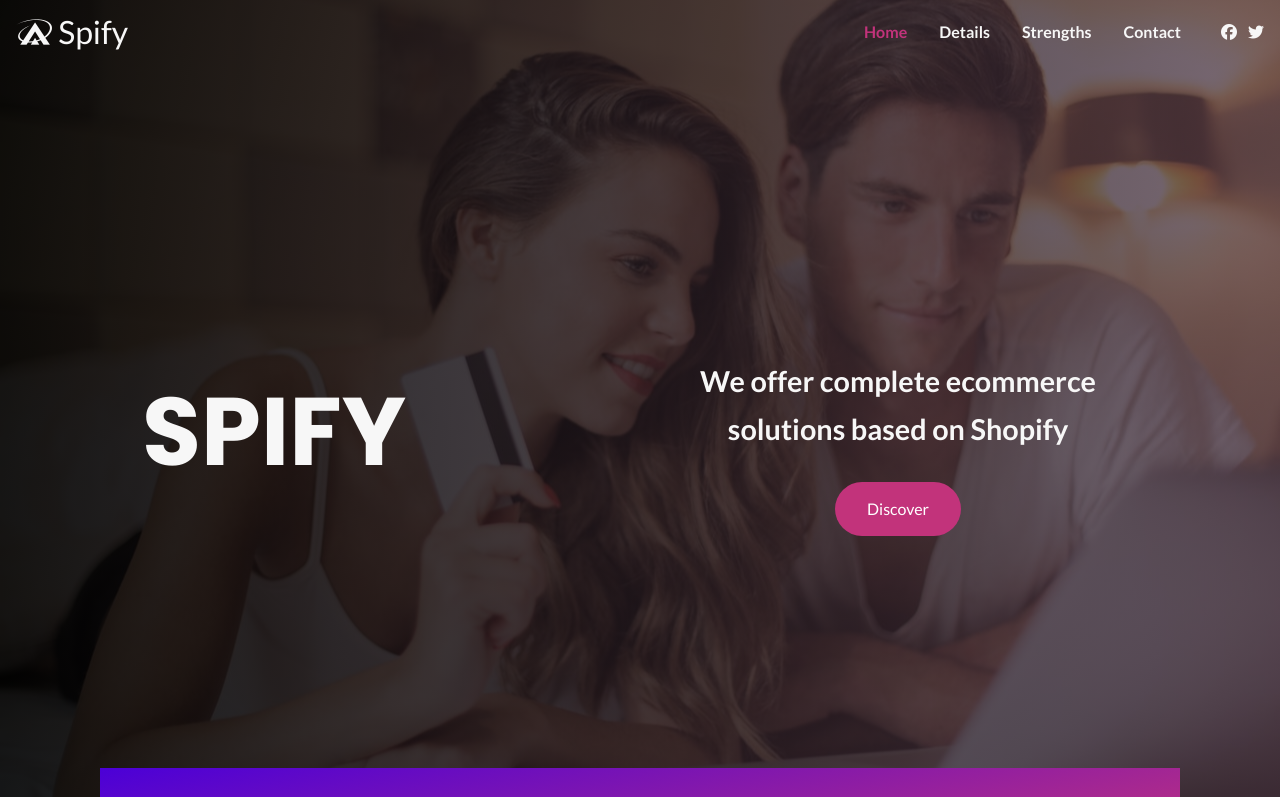
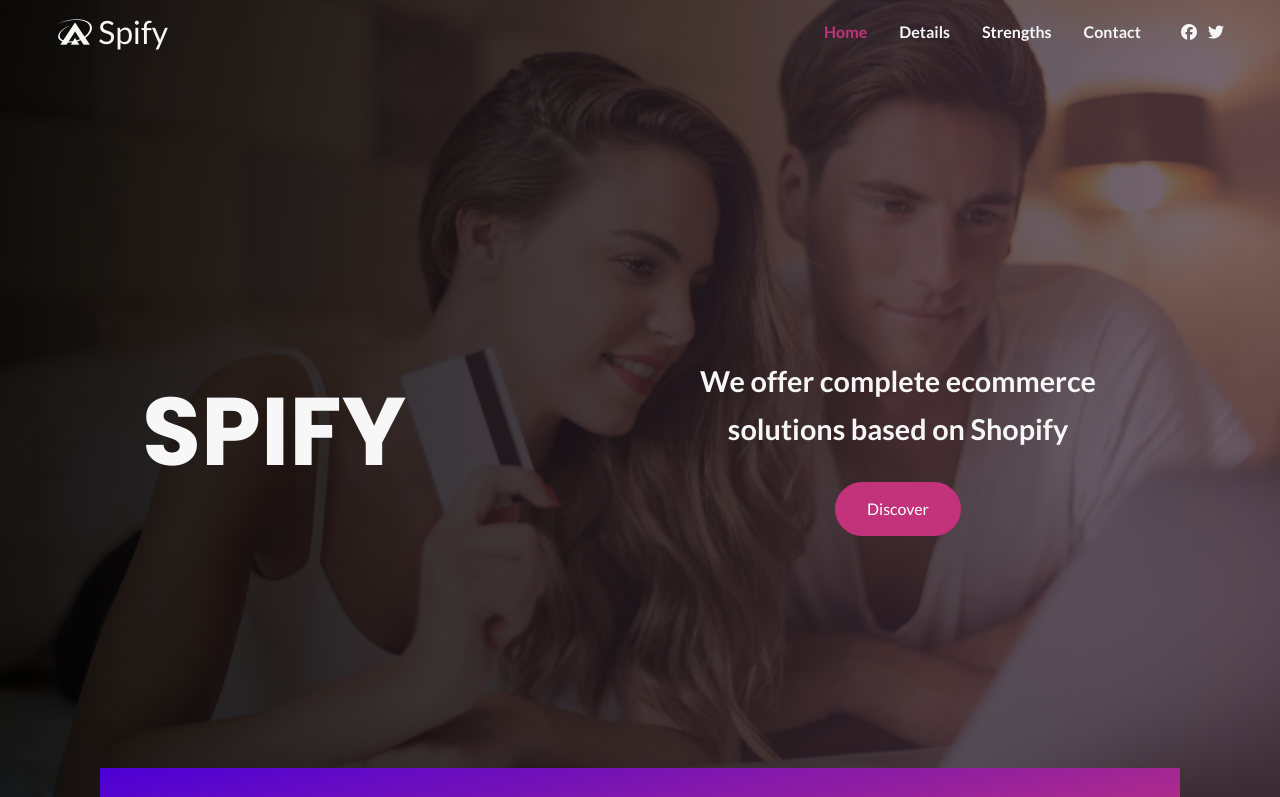
Before and after one commit to CRISSFMB/landing-page-spify-add-portfolio, a website: page src/index.html in a window 1280 px wide. Shown: the top 797 px of the page. Drawn offline with nearby package versions, Linux system fonts and the light colour scheme; files that its build step writes are made by us from their sources; files whose address does not match are found by name.

Commit message:
fix container nav

```diff
--- a/src/index.html
+++ b/src/index.html
@@ -37,7 +37,7 @@
 
   <header class="hero">
 
-    <nav class="nav">
+    <nav class="nav container-100 ">
 
       <div class="icon">
         <i class="fab fa-asymmetrik"></i>
@@ -54,9 +54,6 @@
         <li class="list">
           <a class="link" href="#strengths">Strengths</a>
         </li>
-        <!-- <li class="list">
-          <a class="link" href="#">About</a>
-        </li> -->
         <li class="list">
           <a class="link" href="#contact">Contact</a>
         </li>
--- a/src/scss/base.scss
+++ b/src/scss/base.scss
@@ -42,7 +42,7 @@
 
 .container {
   max-width: 1200px;
-  width: 90%;
+  width: 90vw;
   margin: 0 auto;
   //   overflow: hidden;
 }
@@ -77,7 +77,7 @@
 
 .container-100 {
   max-width: 1200px;
-  width: 100%;
+  width: 100vw;
   margin: 0 auto;
   //   overflow: hidden;
 }
--- a/src/scss/components/hero.scss
+++ b/src/scss/components/hero.scss
@@ -1,6 +1,3 @@
-// * {
-//   border: 0.4px solid black;
-// }
 .hero {
   background-image: linear-gradient(
       to right,
```
Also changed, not shown: public/index.html (+1 -1 lines), public/css/styles.css, 1 other file.
